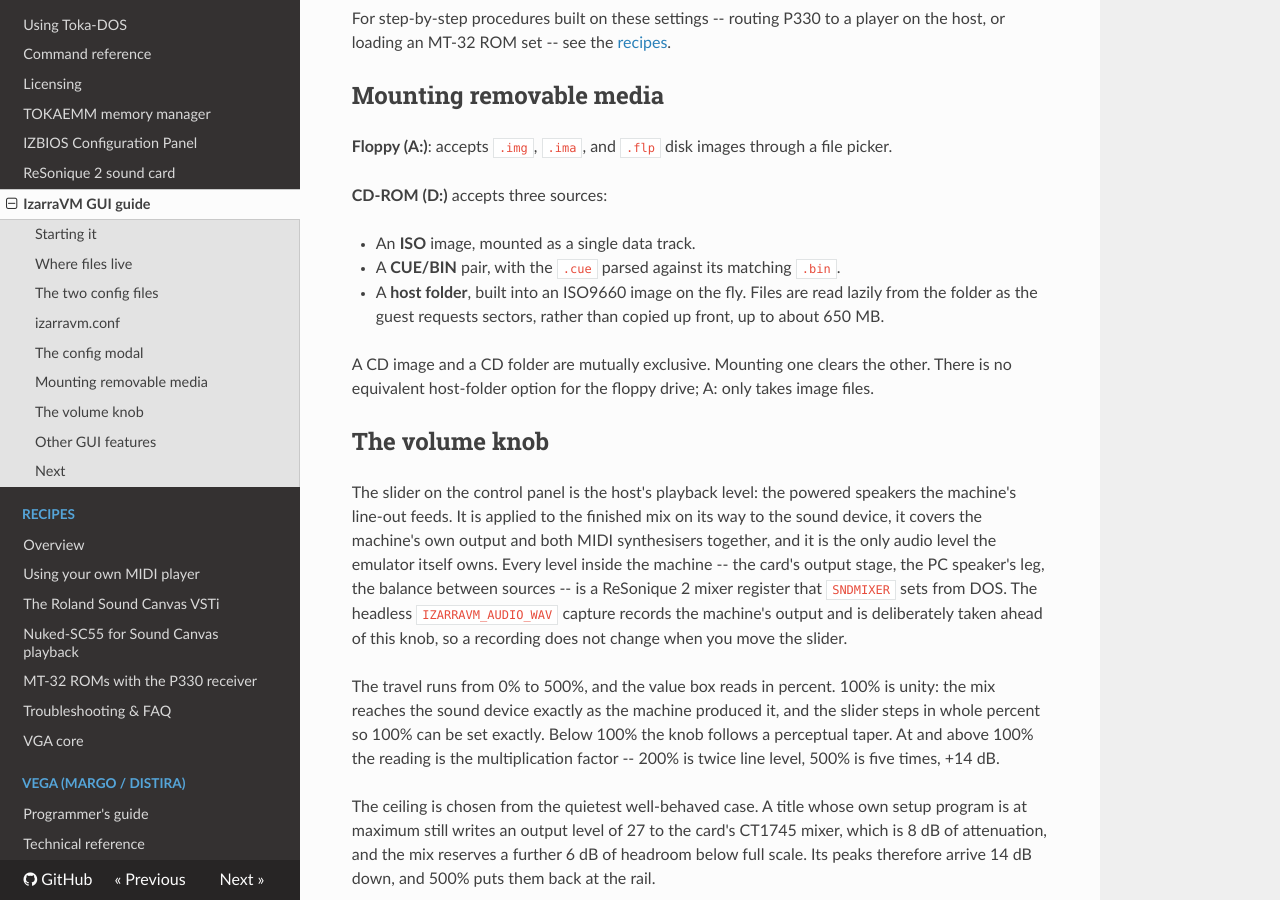
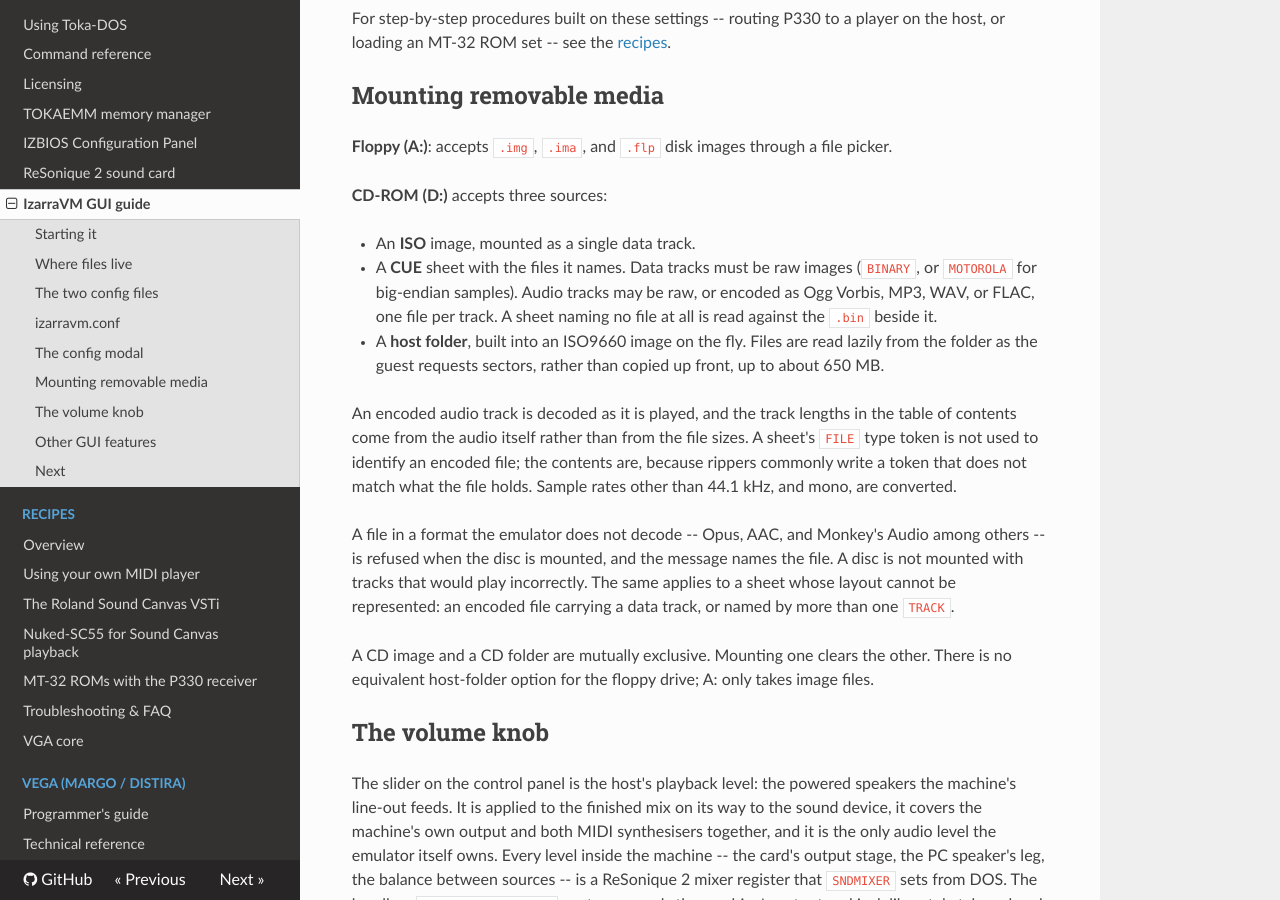
Before and after one commit to vorvek/IzarraVM, an MkDocs documentation site: the page built from docs/izarravm-gui/guide.md, in a window 1280 px wide and 900 px high, scrolled down 3753 px. Built offline with MkDocs 1.6.1, drawn with Linux system fonts in a browser that asks for light colours; nearby versions of some CDN libraries.

Commit message:
Document which CD audio formats a CUE sheet may name

```diff
--- a/docs/izarravm-gui/guide.md
+++ b/docs/izarravm-gui/guide.md
@@ -180,10 +180,25 @@ file picker.
 **CD-ROM (D:)** accepts three sources:
 
 - An **ISO** image, mounted as a single data track.
-- A **CUE/BIN** pair, with the `.cue` parsed against its matching `.bin`.
+- A **CUE** sheet with the files it names. Data tracks must be raw images
+  (`BINARY`, or `MOTOROLA` for big-endian samples). Audio tracks may be raw, or
+  encoded as Ogg Vorbis, MP3, WAV, or FLAC, one file per track. A sheet naming
+  no file at all is read against the `.bin` beside it.
 - A **host folder**, built into an ISO9660 image on the fly. Files are read
   lazily from the folder as the guest requests sectors, rather than copied
   up front, up to about 650 MB.
+
+An encoded audio track is decoded as it is played, and the track lengths in the
+table of contents come from the audio itself rather than from the file sizes. A
+sheet's `FILE` type token is not used to identify an encoded file; the contents
+are, because rippers commonly write a token that does not match what the file
+holds. Sample rates other than 44.1 kHz, and mono, are converted.
+
+A file in a format the emulator does not decode -- Opus, AAC, and Monkey's Audio
+among others -- is refused when the disc is mounted, and the message names the
+file. A disc is not mounted with tracks that would play incorrectly. The same
+applies to a sheet whose layout cannot be represented: an encoded file carrying
+a data track, or named by more than one `TRACK`.
 
 A CD image and a CD folder are mutually exclusive. Mounting one clears the
 other. There is no equivalent host-folder option for the floppy drive; A:
```
